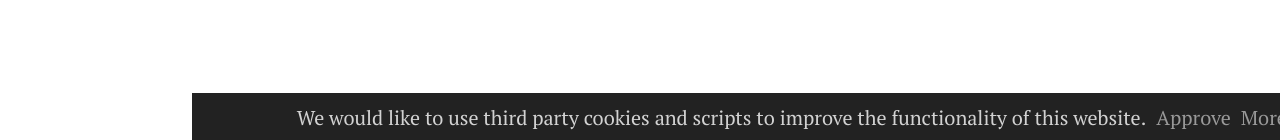
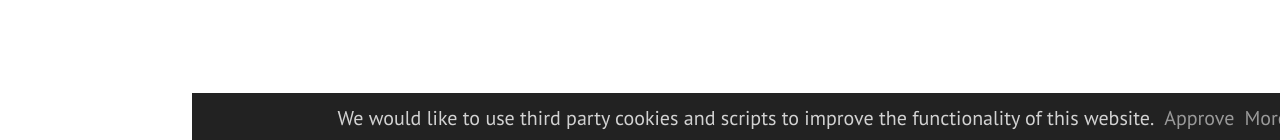
Before and after one commit to volkale/volkale.github.io, a Jekyll site: the page built from index.html, in a window 1280 px wide. Shown: the part 757-897 px from the top of the page. Built offline with Jekyll 4.4.1, drawn with Linux system fonts in a browser that asks for light colours.

Commit message:
Update cookie_consent.html

```diff
--- a/_includes/cookie_consent.html
+++ b/_includes/cookie_consent.html
@@ -1,5 +1,5 @@
 <style>
-    #cookie-notice {padding: 0.5rem 1rem; display: none; text-align: center; position: fixed; bottom: 0; width: calc(100% - 2rem); background: #222; color: rgba(255,255,255,0.8);}
+    #cookie-notice {font-family: "PT Sans", Helvetica, Arial, sans-serif; padding: 0.5rem 1rem; display: none; text-align: center; position: fixed; bottom: 0; width: 100%; background: #222; color: rgba(255,255,255,0.8);}
     #cookie-notice a {display: inline-block; cursor: pointer; margin-left: 0.5rem;}
     @media (max-width: 767px) {
         #cookie-notice span {display: block; padding-top: 3px; margin-bottom: 1rem;}
```
